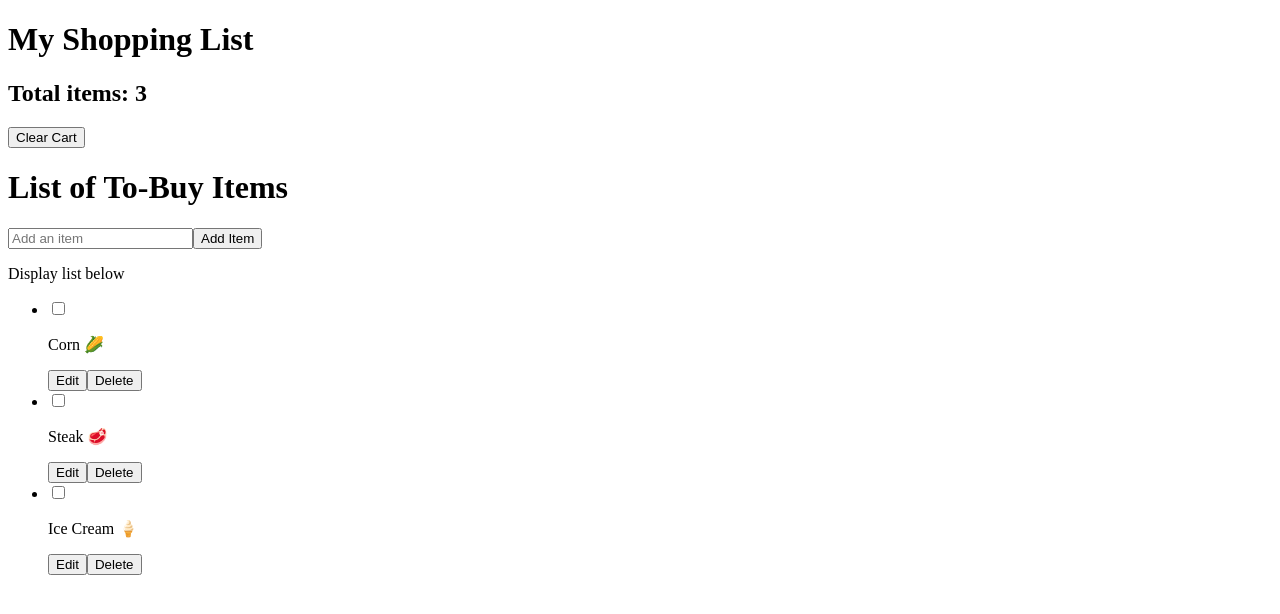
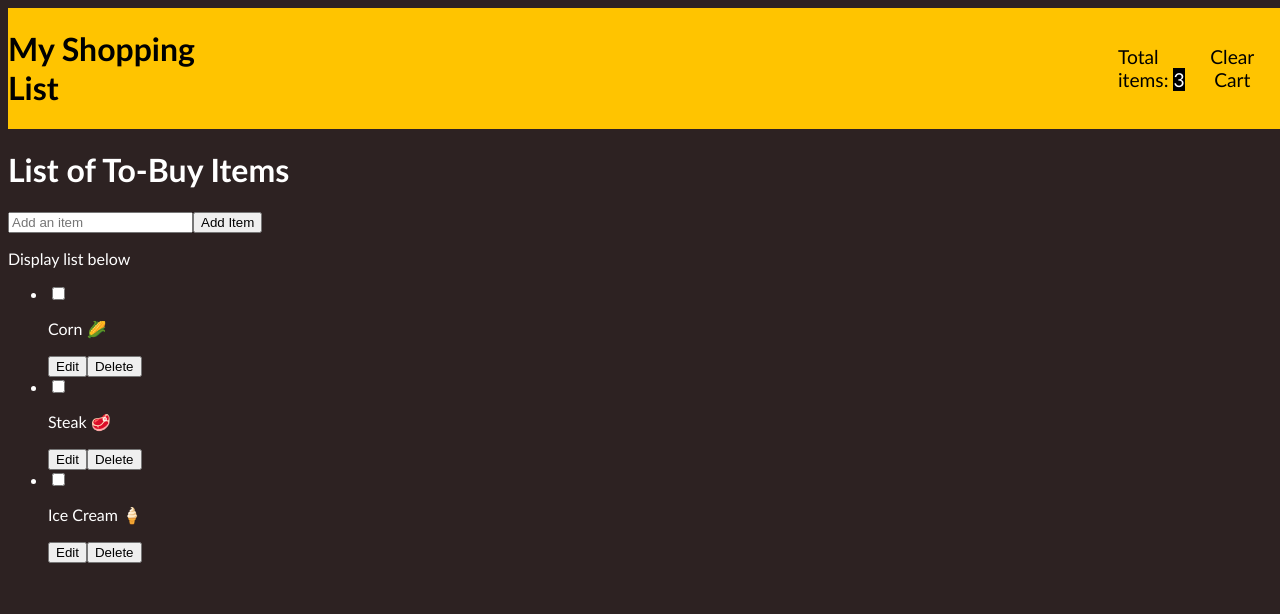
Before and after one commit to alicehsing/adv-react-shopping-list-reducer, a React app: page / in a window 1280 px wide. Shown: the top 614 px of the page. Built offline with nearby package versions, Linux system fonts and the light colour scheme.

Commit message:
styled header

```diff
--- /dev/null
+++ b/src/App.css
@@ -0,0 +1,44 @@
+* {
+  box-sizing: border-box;
+}
+
+html,
+body,
+#root,
+.App {
+  background-color: rgb(45, 34, 34);
+  height: 100%;
+  width: 100%;
+  color: white;
+  font-family: 'Gill Sans', 'Gill Sans MT', Calibri, 'Trebuchet MS', sans-serif;
+}
+
+header {
+  background-color: rgb(255, 196, 0);
+  color: black;
+  display: grid;
+  grid-template-columns: 1fr 1fr;
+  gap: 20px 900px;
+  position: re;
+}
+
+header span {
+  background-color: black;
+  color: white;
+}
+
+header button {
+  border-style: none;
+  background-color: rgb(255, 196, 0);
+  font-family: 'Gill Sans', 'Gill Sans MT', Calibri, 'Trebuchet MS', sans-serif;
+  font-size: 1.2rem;
+}
+
+.count_box {
+  display: flex;
+  flex-direction: row;
+  justify-self: end;
+  align-items: center;
+  margin: 20px;
+  font-size: 1.2rem;
+}
--- a/src/components/Layout/Header.jsx
+++ b/src/components/Layout/Header.jsx
@@ -1,14 +1,21 @@
 import React from 'react';
 import { useItems } from '../../context/ListProvider';
+import styles from '../../App.css';
 
 export default function Header() {
   const { items, handleClearAll } = useItems();
 
   return (
     <>
-      <h1>My Shopping List</h1>
-      <h2>Total items: {items.length}</h2>
-      <button onClick={handleClearAll}>Clear Cart</button>
+      <header>
+        <h1>My Shopping List</h1>
+        <div className={styles.count_box}>
+          <div>
+            Total items: <span>{items.length}</span>
+          </div>
+          <button onClick={handleClearAll}>Clear Cart</button>
+        </div>
+      </header>
     </>
   );
 }
--- a/src/context/ListProvider.jsx
+++ b/src/context/ListProvider.jsx
@@ -31,12 +31,12 @@ const reducer = (state, action) => {
       // Return a new array with the updated item
       return state.map((item) => {
         if (item.id === action.payload.item.id) {
-          const { done, text } = action.payload.item;
+          const { text, done } = action.payload.item;
 
           return {
             ...item,
+            text,
             done,
-            text,
           };
         }
         return item;
```
